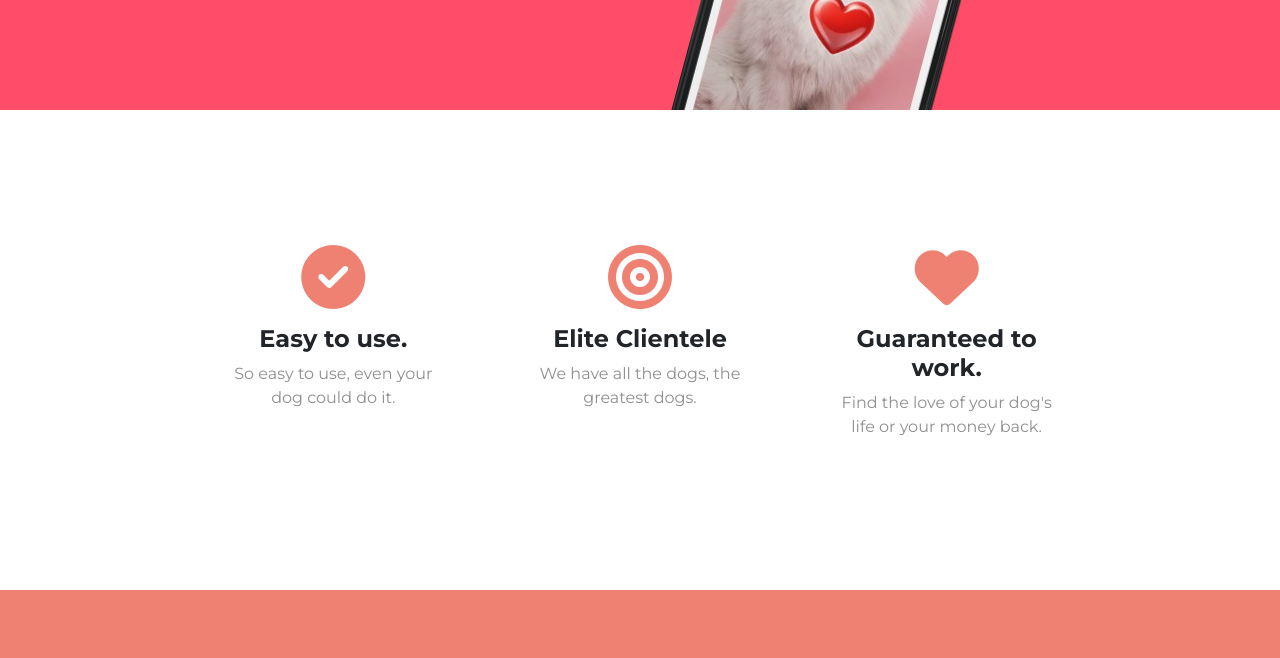
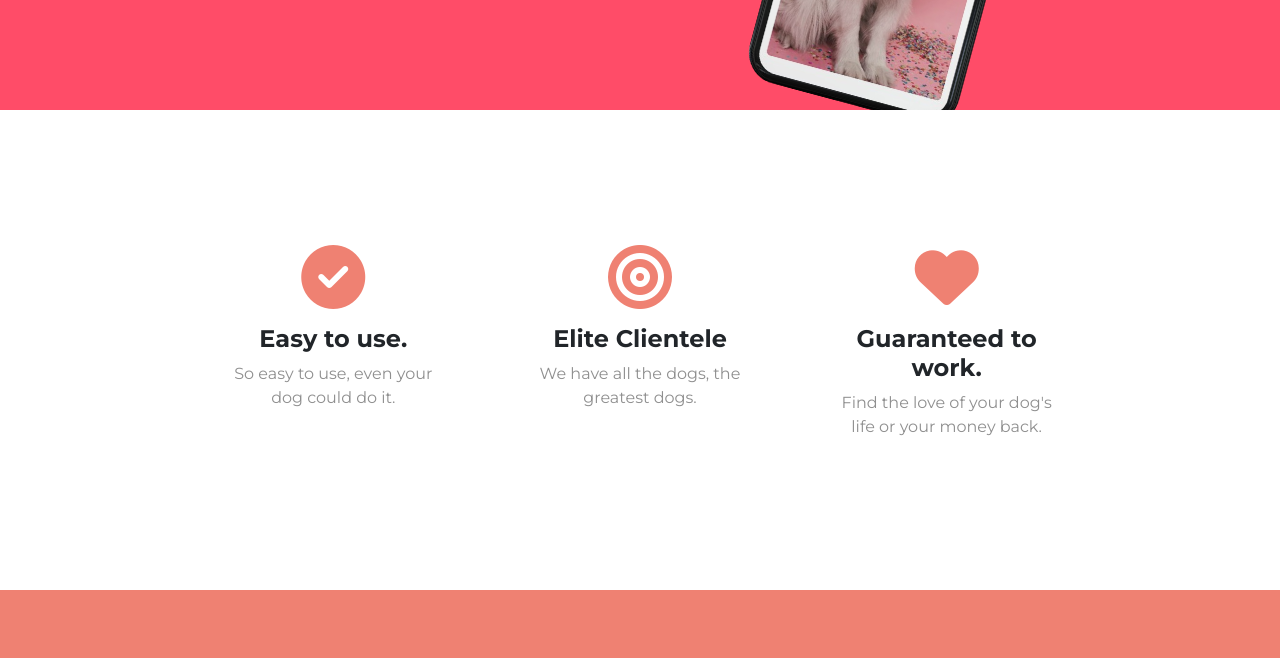
Before and after one commit to sajithcode/tindog-appsite, a plain HTML site: page index.html in a window 1280 px wide. Shown: the part 544-1202 px from the top of the page. Drawn offline with nearby package versions, Linux system fonts and the light colour scheme.

Commit message:
hero-image-resize

```diff
--- a/css/styles.css
+++ b/css/styles.css
@@ -148,7 +148,7 @@ nav a{
 
 
 .title-image{
-  width: 30%;
+  width: 20%;
   transform: rotate(15deg);
   position: absolute;
   right: 20%;
--- a/index.html
+++ b/index.html
@@ -68,7 +68,7 @@
         <button type="button" class="btn btn-outline-light btn-lg download-button"><i class="fa-brands fa-google-play "></i> Download</button>
       </div>
       <div class="col-lg-6" >
-        <img class="title-image" src="images/hero-image.png" alt="iphone-mockup">
+        <img class="title-image" src="images/hero-img.png" alt="iphone-mockup">
       </div>
     </div>
   </div>
```
Also changed, not shown: images/hero-img.png (added).
